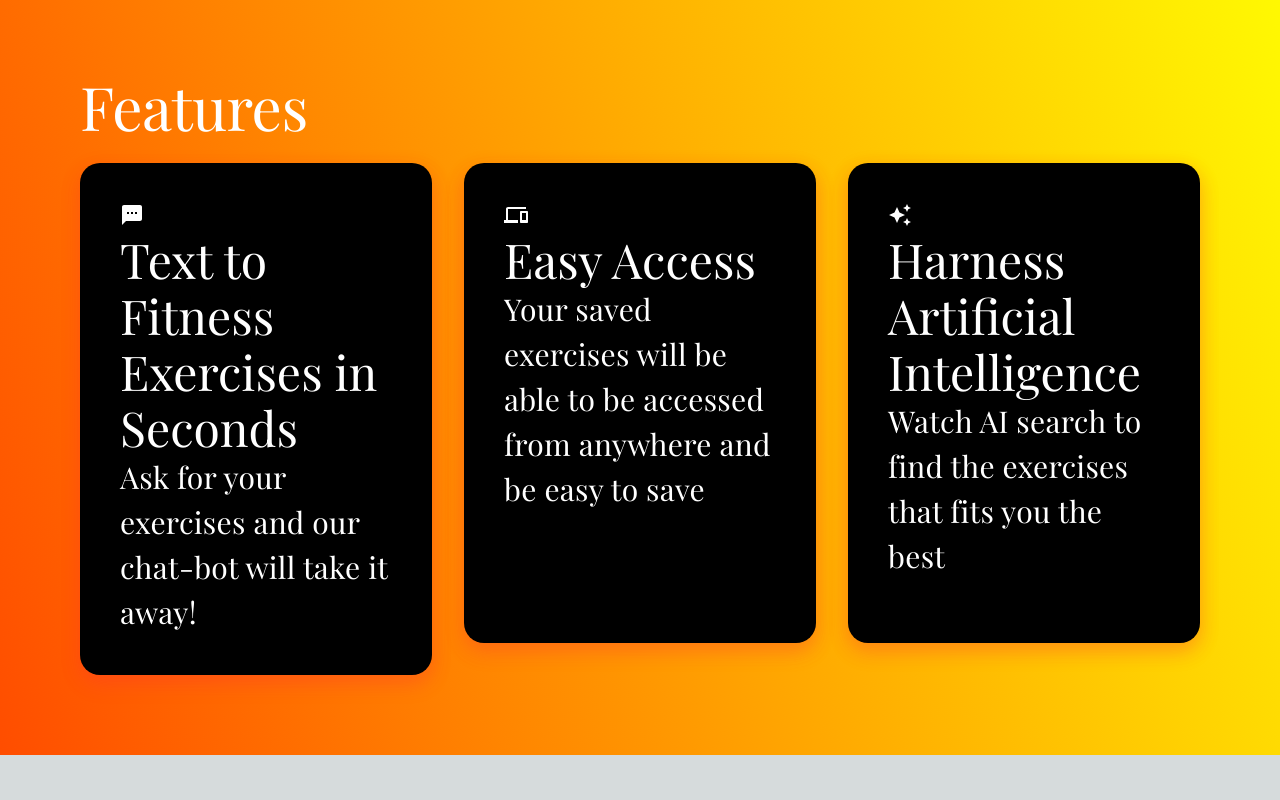
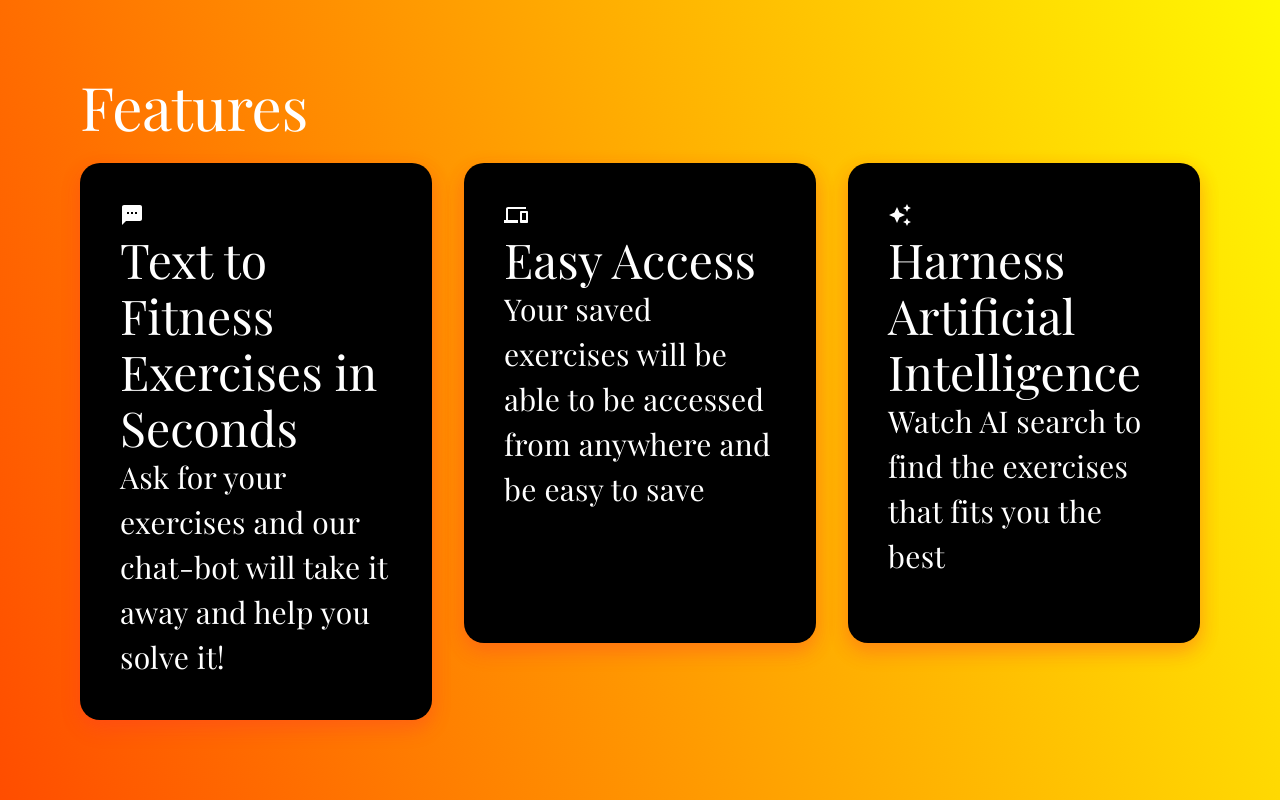
Before and after one commit to Shoheicode/fitness-app-project, a Next.js app: page / in a window 1280 px wide. Shown: the part 485-1285 px from the top of the page. Before the commit the page ends 1240 px from the top, so only its background shows below. Built offline with nearby package versions, Linux system fonts and the light colour scheme; no server answers; a web font is replaced by a local one.

Commit message:
updated text

```diff
--- a/app/page.js
+++ b/app/page.js
@@ -90,7 +90,7 @@ export default function Home() {
 
               icon={<TextsmsIcon />}
               title="Text to Fitness Exercises in Seconds"
-              subtitle="Ask for your exercises and our chat-bot will take it away!"
+              subtitle="Ask for your exercises and our chat-bot will take it away and help you solve it!"
             />
             <InfoCard
               icon={<DevicesIcon />}
```
